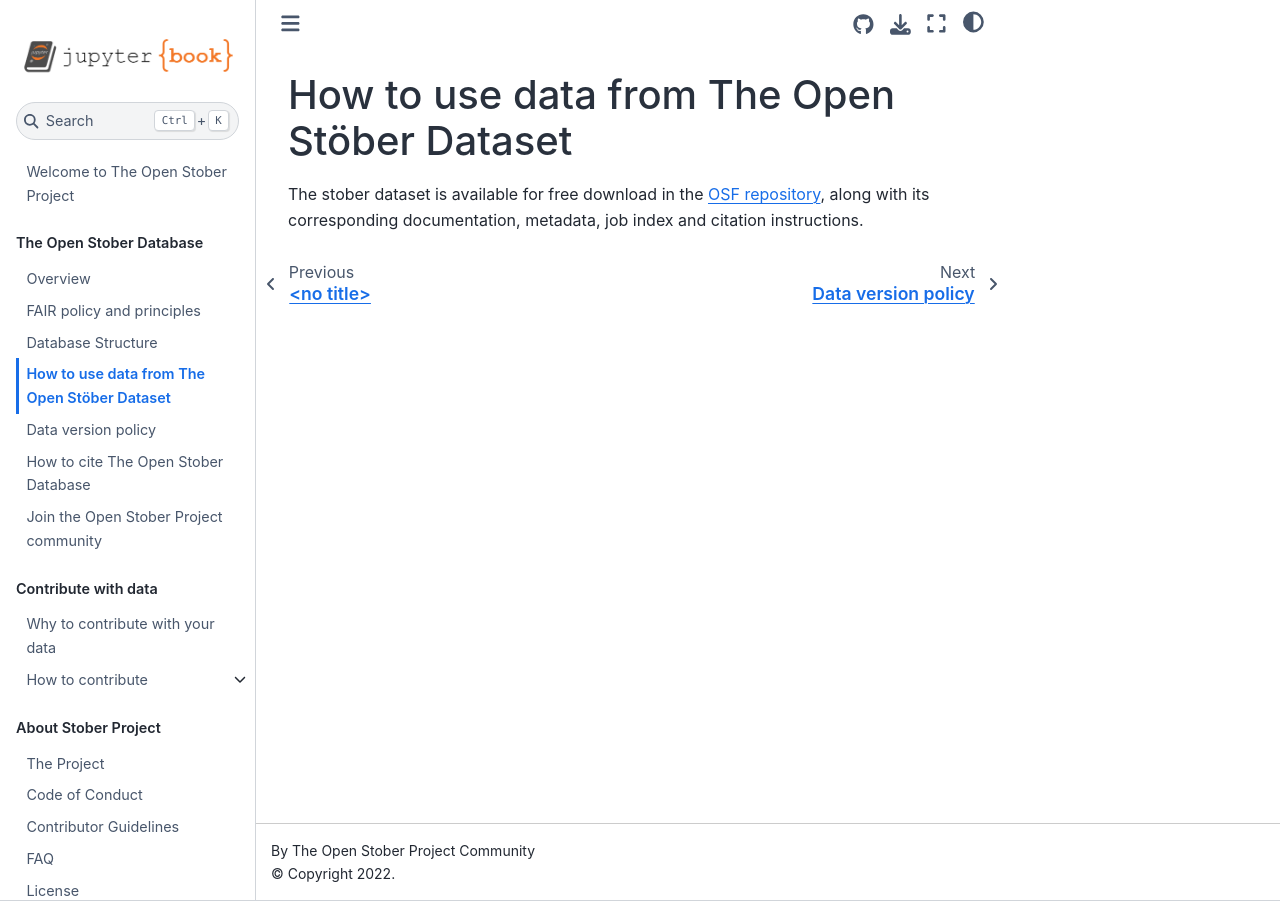
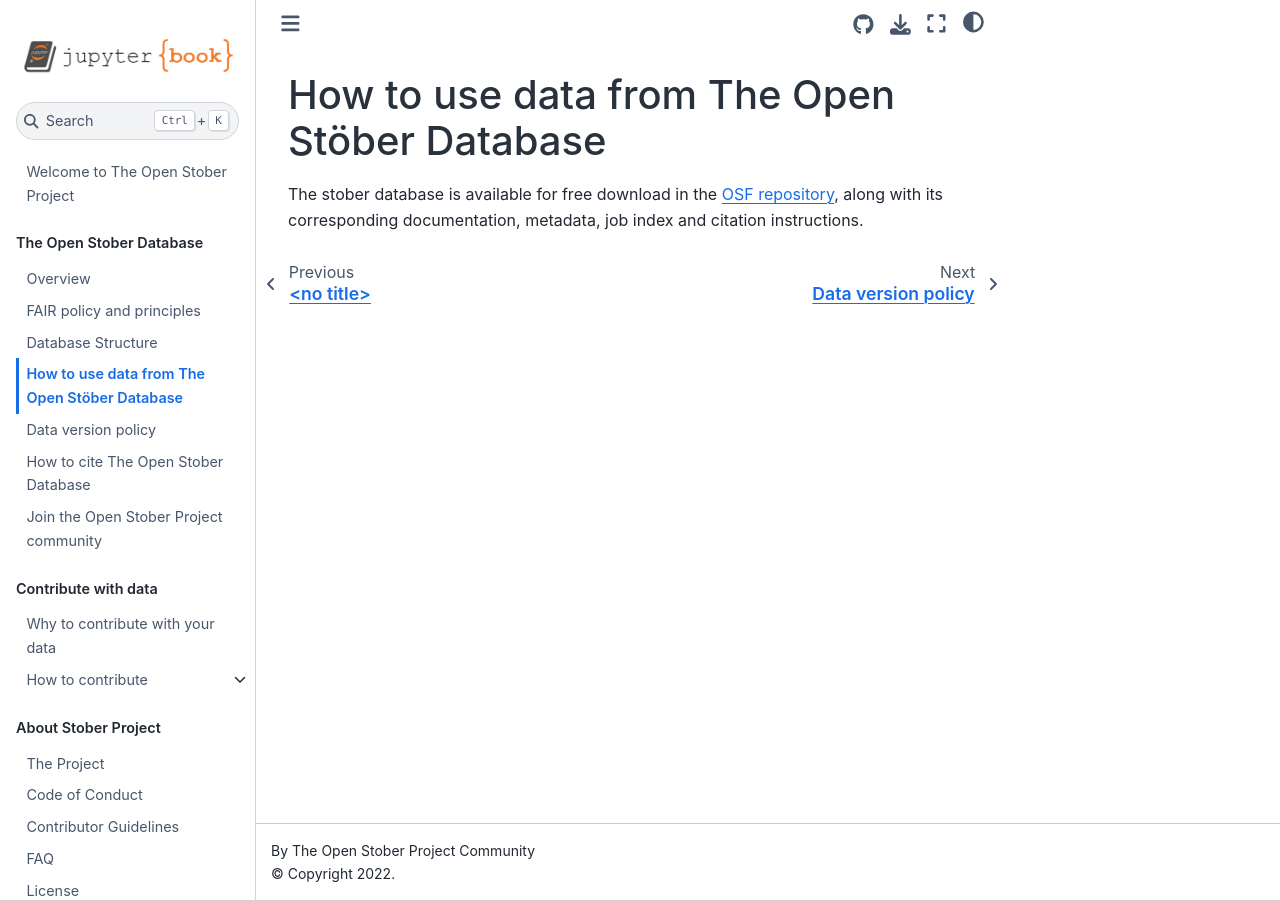
Before and after one commit to open-nanosystems/open-stober-project, a Jupyter Book: the page built from docs/database/how-to-use.md, in a window 1280 px wide. Built offline with Jupyter Book 1.0.4 settings and Sphinx 7.4.7 and the Sphinx Book theme 1.1.4, drawn with Linux system fonts in a browser that asks for light colours.

Commit message:
Update how-to-use.md

```diff
--- a/docs/database/how-to-use.md
+++ b/docs/database/how-to-use.md
@@ -1,2 +1,2 @@
-# How to use data from The Open Stöber Dataset
-The stober dataset is available for free download in the [OSF repository](https://doi.org/10.17605/OSF.IO/NR842), along with its corresponding documentation, metadata, job index and citation instructions.
+# How to use data from The Open Stöber Database
+The stober database is available for free download in the [OSF repository](https://doi.org/10.17605/OSF.IO/NR842), along with its corresponding documentation, metadata, job index and citation instructions.
```
